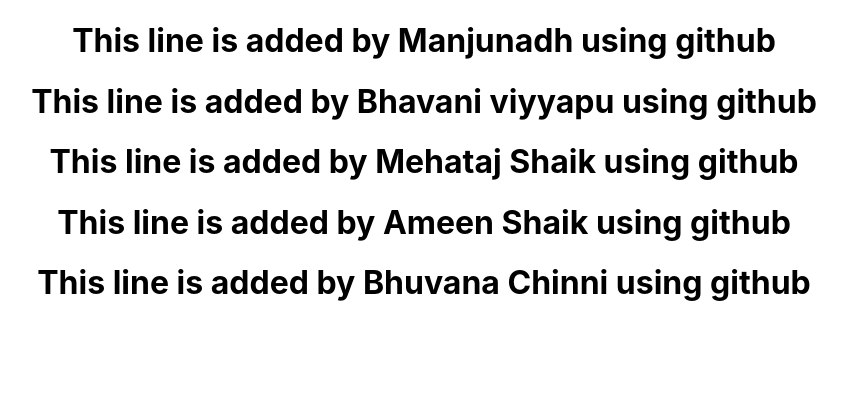
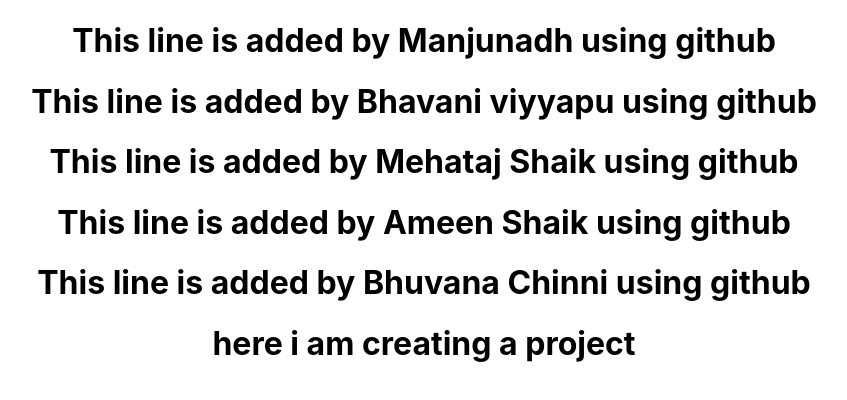
Before and after one commit to manjunadhb/rep2305, a React (Create React App) app: page / in a window 1280 px wide. Shown: the top 400 px of the page, without its empty margins (216-1063 px from the left). Built offline with nearby package versions, Linux system fonts and the light colour scheme.

Commit message:
Update App.js

```diff
--- a/src/App.js
+++ b/src/App.js
@@ -9,6 +9,7 @@
       <h1>This line is added by Mehataj Shaik using github</h1>
       <h1>This line is added by Ameen Shaik using github</h1>
       <h1>This line is added by Bhuvana Chinni using github</h1>
+    <h1>here i am creating a project</h1>
     </div>
   );
 }
```
